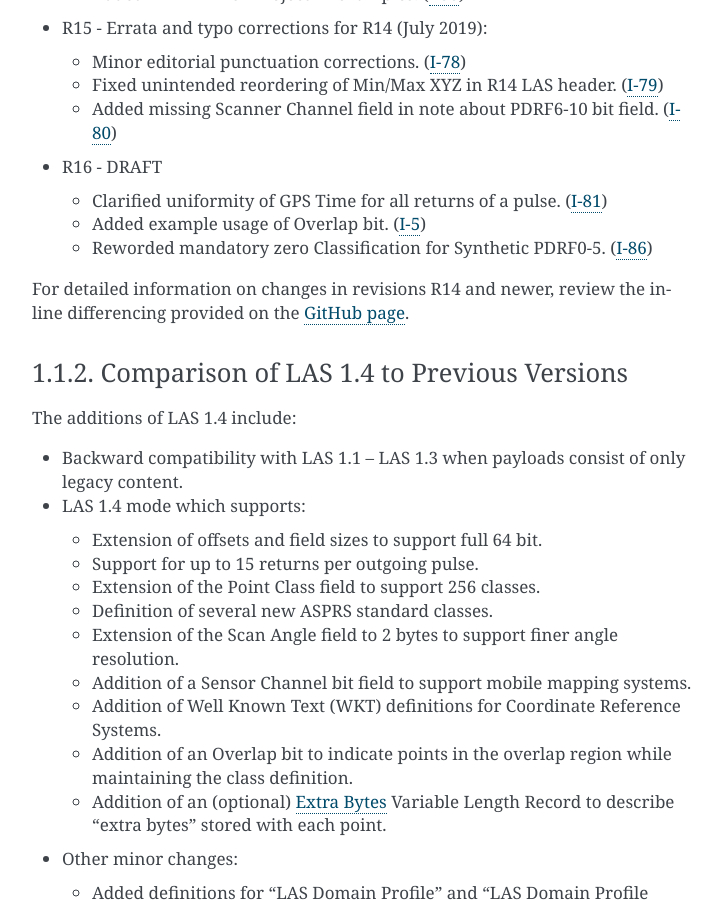
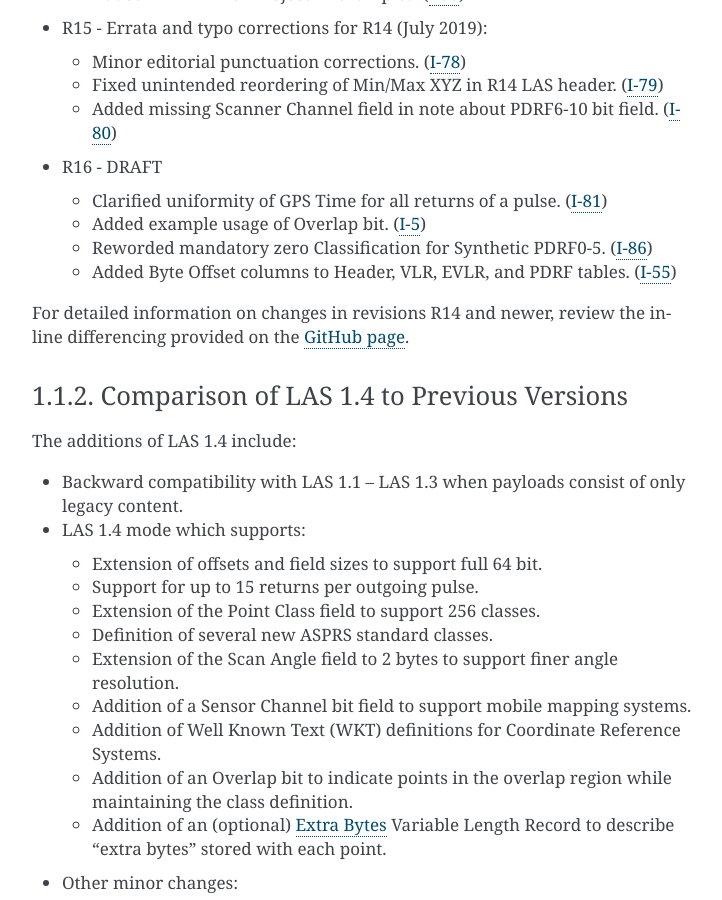
Before and after one commit to ASPRSorg/LAS, a Sphinx documentation site: the page built from source/01_intro.txt, in a window 1280 px wide and 900 px high, scrolled down 1824 px. Shown: the whole window, without its empty margins (388-1110 px from the left). Built offline with Sphinx 7.4.7, drawn with Linux system fonts in a browser that asks for light colours.

Commit message:
Finished adding byte offset columns (#55).

```diff
--- a/source/01_intro.txt
+++ b/source/01_intro.txt
@@ -112,6 +112,8 @@ Summary of LAS 1.4 revisions (GitHub Issue numbers included when applicable):
     (`I-5 <https://github.com/ASPRSorg/LAS/issues/5>`_)
   * Reworded mandatory zero Classification for Synthetic PDRF0-5.
     (`I-86 <https://github.com/ASPRSorg/LAS/issues/86>`_)
+  * Added Byte Offset columns to Header, VLR, EVLR, and PDRF tables.
+    (`I-55 <https://github.com/ASPRSorg/LAS/issues/55>`_)
 
 For detailed information on changes in revisions R14 and newer, review the
 inline differencing provided on the `GitHub page <https://github.com/ASPRSorg/LAS>`_.
```
